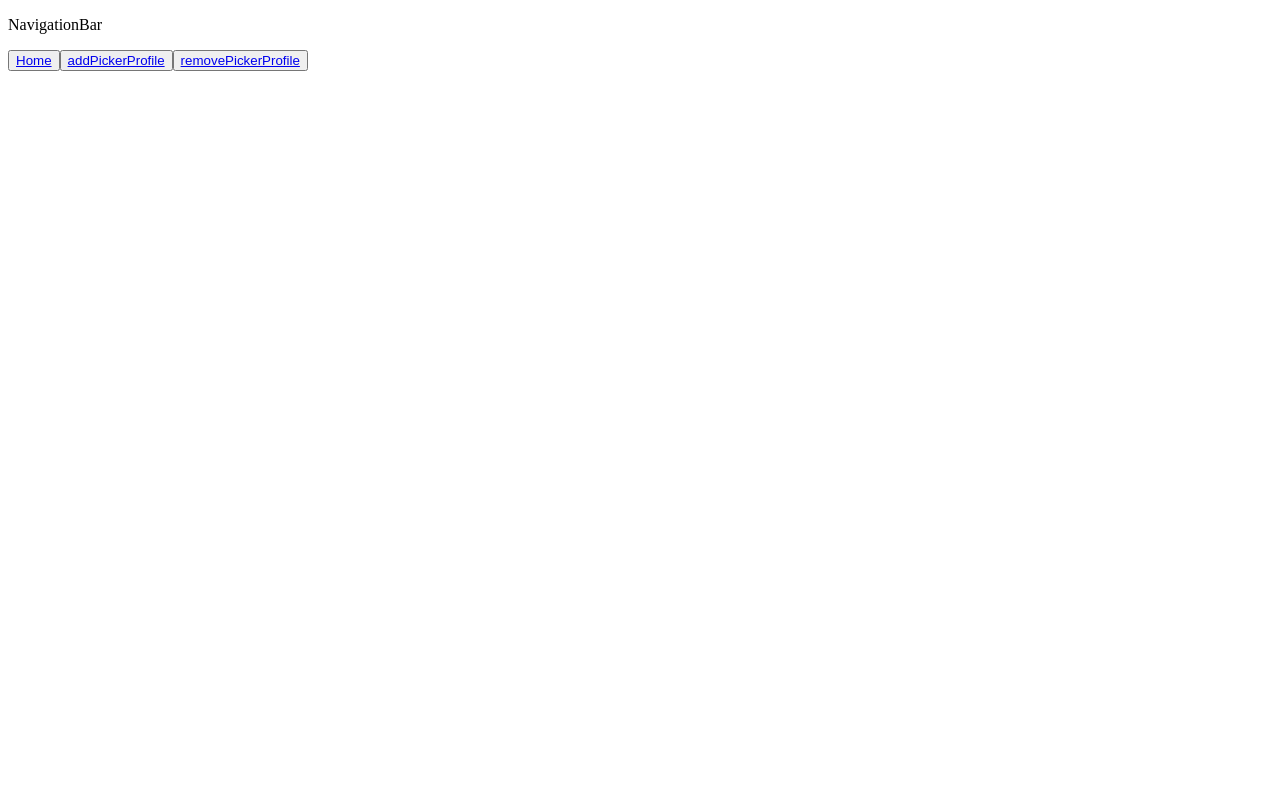
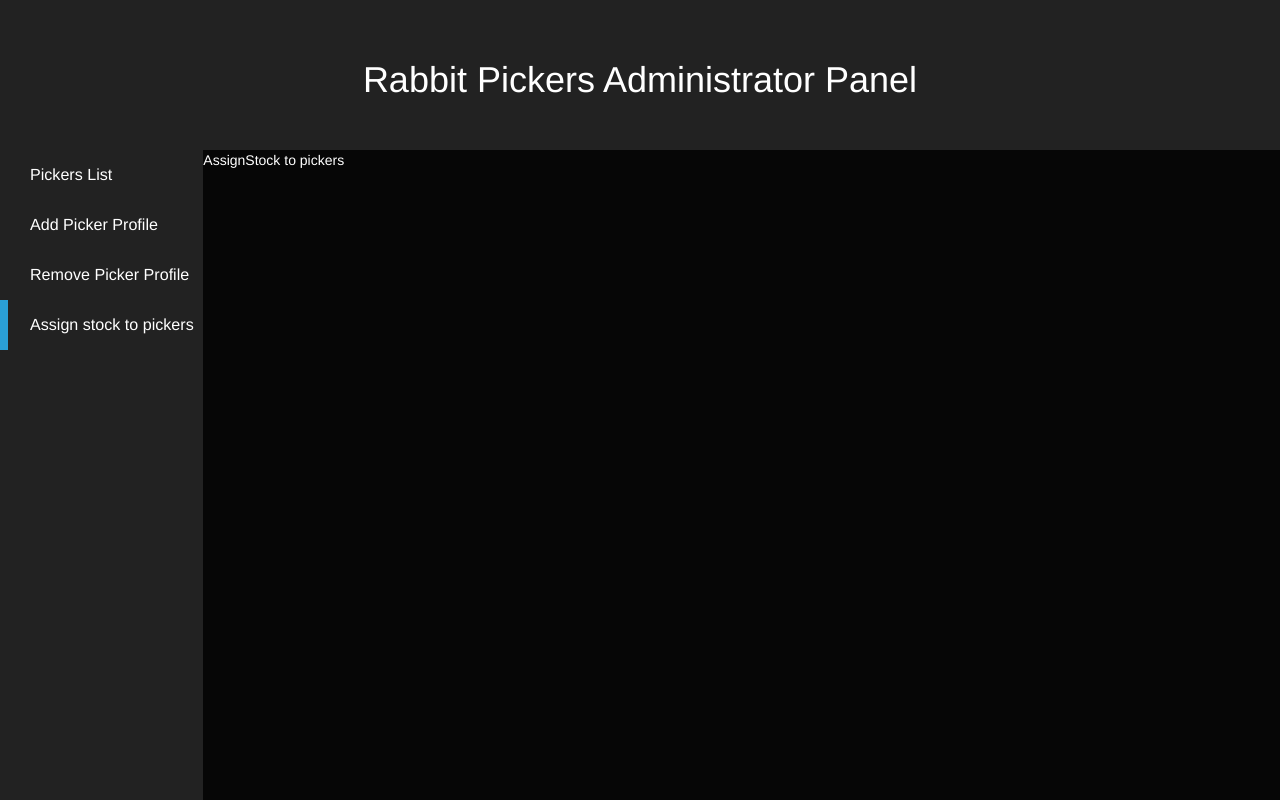
Before and after one commit to arturSum/SkyGate, a React app: page /assignStock in a window 1280 px wide. Built offline with nearby package versions, Linux system fonts and the light colour scheme.

Commit message:
add picker view done

```diff
--- a/components/AddPickerProfile.js
+++ /dev/null
@@ -1,18 +0,0 @@
-import React from 'react';
-
-
-var AddPickerProfile = ()=>{
-
-    return(
-
-        <div>
-
-            <p>AddPickerProfile</p>
-
-        </div>
-
-    );
-
-};
-
-export default AddPickerProfile;
--- /dev/null
+++ b/components/AddPickerProfile/AddPickerProfile.js
@@ -0,0 +1,49 @@
+import React from 'react';
+
+import './AddProfileStyle.css';
+
+
+
+
+
+var AddPickerProfile = ()=>{
+
+    return(
+
+        <div id="addPickerProfile" className="col-md-8 col-md-offset-2">
+
+
+            <div className="panel panel-primary">
+
+                <div className="panel-heading">
+                    <h3 className="panel-title">Create Rabbit picker profile ...</h3>
+                </div>
+
+                <div className="background">
+
+                    <div className="panel-body">
+
+                        <div className="form-group">
+
+                            <h4>Please write the picker name below</h4>
+
+                            <input type="text" className="form-control" id="pickerName" placeholder="picker name"/>
+
+                            <button className="btn btn-success" type="submit">Create ...</button>
+
+                        </div>
+
+                    </div>
+
+                </div>
+
+            </div>
+
+
+        </div>
+
+    );
+
+};
+
+export default AddPickerProfile;
--- /dev/null
+++ b/components/AddPickerProfile/AddProfileStyle.css
@@ -0,0 +1,35 @@
+#addPickerProfile{
+
+    margin-top: 50px;
+
+}
+
+#addPickerProfile .panel .background{
+
+    background-color: #2d2d2d;
+    margin: 15px;
+
+}
+
+#addPickerProfile .panel{
+
+    background-color: #222222;
+
+}
+
+#addPickerProfile .panel .panel-body{
+
+    padding: 25px;
+}
+
+
+#addPickerProfile .panel .panel-body h4{
+
+    color: #ff8800;
+
+}
+#addPickerProfile .panel .panel-body input{
+
+    margin: 20px 0;
+
+}
--- /dev/null
+++ b/components/AssignStock/AssignStock.js
@@ -0,0 +1,20 @@
+
+import React from 'react';
+
+var AssignStock = ()=>{
+
+
+    return(
+
+        <div>
+
+            <p>AssignStock to pickers</p>
+
+        </div>
+
+    );
+
+
+};
+
+export default AssignStock;
--- a/components/MainBoard.js
+++ b/components/MainBoard.js
@@ -4,13 +4,17 @@ import {
     Route
 } from 'react-router-dom';
 
+import 'bootstrap/dist/css/bootstrap.css'
 
-import NavigationBar from './NavigationBar';
+
+import NavigationBar from './NavigationBar/NavigationBar';
 
 import PickerList from './PickerList';
-import AddPickerProfile from './AddPickerProfile';
+import AddPickerProfile from './AddPickerProfile/AddPickerProfile';
 import RemovePickerProfile from './RemovePickerProfile';
+import AssignStock from './AssignStock/AssignStock';
 
+import './MainBoardStyle.css';
 
 
 var MainBoard = ()=>{
@@ -20,17 +24,42 @@ var MainBoard = ()=>{
 
         <BrowserRouter>
 
-            <div id="mainBoard">
+            <div id="mainBoard" className="container-fluid">
 
-                <NavigationBar />
+                <div className="panelTitle row">
+
+                    <div className="col-md-12">
+
+                        <h1>Rabbit Pickers Administrator Panel</h1>
+
+                    </div>
+
+                </div>
 
 
-                <Route exact path="/" component={PickerList} />
+                <div className="row adminPanel">
 
-                <Route path="/addPickerProfile" component={AddPickerProfile} />
+                    <div className="col-md-2 addPickerProfileContainer">
 
-                <Route path="/removePickerProfile" component={RemovePickerProfile} />
+                        <NavigationBar />
 
+                    </div>
+
+                    <div className="viewContainer col-md-10">
+
+                        <div className="row">
+
+                            <Route exact path="/" component={PickerList} />
+                            <Route path="/addPickerProfile" component={AddPickerProfile} />
+                            <Route path="/removePickerProfile" component={RemovePickerProfile} />
+                            <Route path="/assignStock" component={AssignStock} />
+
+                        </div>
+
+                    </div>
+
+
+                </div>
 
 
             </div>
--- /dev/null
+++ b/components/MainBoardStyle.css
@@ -0,0 +1,53 @@
+html, body, #app{
+    height: 100%;
+}
+
+#mainBoard{
+
+    margin:0;
+    padding:0;
+    color: white;
+
+}
+
+#mainBoard .addPickerProfileContainer{
+
+    padding-right: 0;
+
+}
+
+
+#mainBoard{
+
+    background-color: #222222;
+    height: 100%;
+    overflow: hidden;
+
+}
+
+#mainBoard .panelTitle{
+    margin: 40px;
+}
+
+#mainBoard .panelTitle h1{
+
+    text-align: center;
+
+}
+
+
+
+
+#mainBoard .adminPanel{
+
+    height: 100%;
+
+}
+
+
+#mainBoard .viewContainer{
+
+    background-color: #060606;
+    height: 100%;
+
+}
--- a/components/NavigationBar.js
+++ /dev/null
@@ -1,42 +0,0 @@
-import React from 'react';
-
-import {Link} from 'react-router-dom';
-
-
-
-var NavigationBar = ()=>{
-
-    return(
-
-        <div>
-
-            <p>NavigationBar</p>
-
-            <div>
-
-                <button>
-                    <Link to='/'>Home</Link>
-                </button>
-
-                <button>
-                    <Link to='/addPickerProfile'>addPickerProfile</Link>
-                </button>
-
-                <button>
-                    <Link to='/removePickerProfile'>removePickerProfile</Link>
-                </button>
-
-
-            </div>
-
-
-        </div>
-
-
-
-
-    );
-
-};
-
-export default NavigationBar;
--- /dev/null
+++ b/components/NavigationBar/NavBarStyle.css
@@ -0,0 +1,55 @@
+#navigationBar *{
+
+    list-style-type: none;
+    text-decoration: none;
+
+    margin:0;
+    padding:0;
+    color: white;
+
+}
+
+
+#navigationBar .navButton{
+
+    height: 50px;
+}
+
+#navigationBar .navButton:hover{
+
+    background-color: #060606;
+
+}
+
+
+
+#navigationBar .navButton a{
+
+    font-size: 115%;
+
+    display: flex;
+    align-items: center;
+
+    height: 100%;
+    width: 100%;
+
+
+}
+#navigationBar .navButton a.selected{
+
+    border-left: solid 8px #2a9fd6;
+
+}
+
+
+
+#navigationBar .navButton a span{
+
+    margin-left: 30px;
+
+}
+#navigationBar .navButton a.selected span{
+
+    margin-left: 22px;
+
+}
--- /dev/null
+++ b/components/NavigationBar/NavigationBar.js
@@ -0,0 +1,50 @@
+import React from 'react';
+
+import {NavLink} from 'react-router-dom';
+
+import './NavBarStyle.css';
+
+
+
+
+
+var NavigationBar = ()=>{
+
+
+    var navButtonsDescriptions = [
+
+        ['/', 'Pickers List'],
+        ['/addPickerProfile', 'Add Picker Profile'],
+        ['/removePickerProfile', 'Remove Picker Profile'],
+        ['/assignStock', 'Assign stock to pickers']
+
+    ],
+
+    navLinks = navButtonsDescriptions.map((singleLink, i)=> {
+
+                    var [href, description] = singleLink;
+
+                    return <li className="navButton" key={i}>
+
+                                <NavLink exact to={href} activeClassName="selected">
+                                    <span>{description}</span>
+                                </NavLink>
+
+                           </li>
+
+                });
+
+
+    return(
+
+        <div id="navigationBar">
+
+            <ul>{navLinks}</ul>
+
+        </div>
+
+    );
+
+};
+
+export default NavigationBar;
--- a/index.html
+++ b/index.html
@@ -3,6 +3,9 @@
 <head>
     <meta charset="UTF-8">
     <title>RabbitKingdomWarehouse</title>
+
+    <link rel="stylesheet" href="dist/styles.css" />
+
 </head>
 <body>
 
--- a/package.json
+++ b/package.json
@@ -11,6 +11,7 @@
   "author": "",
   "license": "ISC",
   "dependencies": {
+    "bootstrap": "^3.3.7",
     "react": "^15.5.4",
     "react-dom": "^15.5.4",
     "react-router-dom": "^4.1.1"
@@ -22,6 +23,7 @@
     "babel-preset-react": "^6.24.1",
     "css-loader": "^0.28.2",
     "extract-text-webpack-plugin": "^2.1.0",
+    "url-loader": "^0.5.8",
     "webpack": "^2.6.0"
   }
 }
--- a/webpack.config.js
+++ b/webpack.config.js
@@ -32,16 +32,19 @@ module.exports = {
             },
 
 
+            {
+                test: /\.css$/,
+                use: ExtractTextPlugin.extract({
+                    use: "css-loader"
+                })
+            },
 
             {
-                test: /\.css$/,
-                exclude: /node_modules/,
-                use: ExtractTextPlugin.extract({
-                    fallback: "style-loader",
-                    use: "css-loader"
-                })
+
+                test: /\.(woff|eot|svg|ttf|woff2)$/,
+                use: 'url-loader'
+
             }
-
 
         ]
 
```
Also changed, not shown: dist/main.js, dist/styles.css (added), 3 other files.
